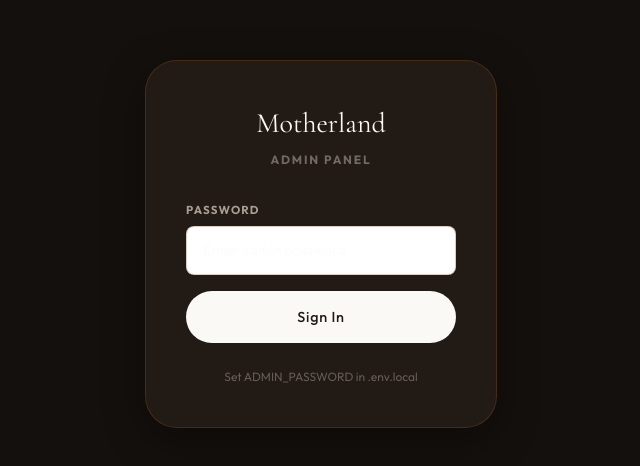
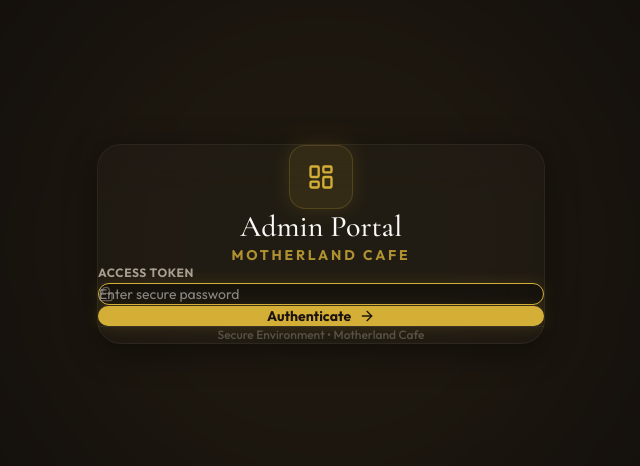
Before and after one commit to noobharshu-dev/motherland-cafe, a Next.js app: page /admin in a window 1280 px wide. Shown: the part 156-622 px from the top of the page, without its empty margins (319-959 px from the left). Built offline with nearby package versions, Linux system fonts and the light colour scheme; no server answers.

Commit message:
fix(admin): style login and db error fallback pages to match pro-max aesthetic

```diff
--- a/src/app/admin/AdminLogin.tsx
+++ b/src/app/admin/AdminLogin.tsx
@@ -3,6 +3,8 @@
 import { useState, useTransition } from "react";
 import { useRouter } from "next/navigation";
 import { loginAdmin } from "./actions";
+import { Lock, ArrowRight, LayoutDashboard } from "lucide-react";
+import { motion } from "framer-motion";
 
 export default function AdminLogin() {
   const [password, setPassword] = useState("");
@@ -21,81 +23,86 @@ export default function AdminLogin() {
   };
 
   return (
-    <div style={{
-      minHeight: "100vh", display: "flex", alignItems: "center",
-      justifyContent: "center", background: "var(--color-bg)",
-    }}>
-      <div style={{
-        width: "100%", maxWidth: "400px", padding: "0 1.5rem",
-      }}>
-        <div style={{
-          background: "var(--color-surface)",
-          border: "1px solid rgba(217,119,6,0.2)",
-          borderRadius: "var(--radius-xl)",
-          padding: "2.5rem",
-          boxShadow: "var(--shadow-warm)",
-        }}>
-          {/* Logo */}
-          <div style={{ textAlign: "center", marginBottom: "2rem" }}>
-            <h1 style={{
-              fontFamily: "var(--font-heading)", fontSize: "1.75rem",
-              color: "var(--color-primary)",
-            }}>Motherland</h1>
-            <p style={{
-              fontFamily: "var(--font-body)", fontSize: "0.75rem",
-              fontWeight: 700, letterSpacing: "0.15em", textTransform: "uppercase",
-              color: "var(--color-secondary)", opacity: 0.6, marginTop: "0.25rem",
-            }}>Admin Panel</p>
+    <div className="min-h-screen bg-[var(--color-bg)] flex items-center justify-center p-4 font-[family-name:var(--font-body)] relative overflow-hidden">
+      {/* Background ambient glow */}
+      <div className="absolute top-1/2 left-1/2 -translate-x-1/2 -translate-y-1/2 w-[600px] h-[600px] bg-[var(--color-cta)]/5 rounded-full blur-[100px] pointer-events-none" />
+
+      <motion.div
+        initial={{ opacity: 0, y: 20 }}
+        animate={{ opacity: 1, y: 0 }}
+        transition={{ duration: 0.5, ease: "easeOut" }}
+        className="w-full max-w-md relative z-10"
+      >
+        <div className="bg-[rgba(255,255,255,0.02)] backdrop-blur-xl border border-[rgba(255,255,255,0.05)] rounded-3xl p-8 shadow-[0_8px_32px_rgba(0,0,0,0.4)]">
+          <div className="flex flex-col items-center mb-10">
+            <div className="w-16 h-16 bg-[rgba(212,175,55,0.1)] rounded-2xl flex items-center justify-center border border-[rgba(212,175,55,0.2)] mb-6 shadow-[0_0_20px_rgba(212,175,55,0.15)]">
+              <LayoutDashboard className="text-[var(--color-cta)]" size={28} />
+            </div>
+            <h1 className="font-[family-name:var(--font-heading)] text-3xl text-[var(--color-primary)] font-medium text-center">
+              Admin Portal
+            </h1>
+            <p className="text-sm font-bold tracking-[0.2em] uppercase text-[var(--color-cta)] mt-2 opacity-80">
+              Motherland Cafe
+            </p>
           </div>
 
-          <form onSubmit={handleSubmit} style={{ display: "flex", flexDirection: "column", gap: "1rem" }}>
+          <form onSubmit={handleSubmit} className="space-y-6">
             <div>
-              <label style={{
-                display: "block", fontFamily: "var(--font-body)", fontSize: "0.72rem",
-                fontWeight: 700, letterSpacing: "0.1em", textTransform: "uppercase",
-                color: "var(--color-secondary)", marginBottom: "0.4rem",
-              }}>Password</label>
+              <label className="block text-xs font-bold text-[var(--color-muted)] uppercase tracking-wider mb-2 ml-1">
+                Access Token
+              </label>
+              <div className="relative">
+                <div className="absolute inset-y-0 left-0 pl-4 flex items-center pointer-events-none">
+                  <Lock size={16} className="text-[var(--color-secondary)] opacity-50" />
+                </div>
                 <input
                   type="password"
                   value={password}
                   onChange={(e) => setPassword(e.target.value)}
                   required
                   autoFocus
-                placeholder="Enter admin password"
-                style={{
-                  width: "100%", padding: "0.75rem 1rem",
-                  border: `1.5px solid ${error ? "#DC2626" : "rgba(120,53,15,0.25)"}`,
-                  borderRadius: "var(--radius-sm)", background: "white",
-                  fontFamily: "var(--font-body)", fontSize: "0.9rem",
-                  color: "var(--color-text)", outline: "none",
-                  boxSizing: "border-box",
-                }}
+                  placeholder="Enter secure password"
+                  className={`w-full pl-11 pr-4 py-3.5 bg-[rgba(0,0,0,0.3)] text-[var(--color-primary)] rounded-xl text-sm outline-none transition-all border ${
+                    error
+                      ? "border-red-500/50 focus:border-red-500 shadow-[0_0_15px_rgba(220,38,38,0.15)]"
+                      : "border-[rgba(255,255,255,0.1)] focus:border-[var(--color-cta)] focus:shadow-[0_0_15px_rgba(212,175,55,0.15)]"
+                  }`}
                 />
+              </div>
               {error && (
-                <p style={{ fontSize: "0.8rem", color: "#DC2626", marginTop: "0.4rem" }}>
+                <motion.p
+                  initial={{ opacity: 0, height: 0 }}
+                  animate={{ opacity: 1, height: "auto" }}
+                  className="text-xs font-medium text-red-400 mt-2 ml-1"
+                >
                   {error}
-                </p>
+                </motion.p>
               )}
             </div>
 
             <button
               type="submit"
               disabled={isPending}
-              className="btn-primary"
-              style={{ justifyContent: "center", opacity: isPending ? 0.7 : 1 }}
+              className="w-full flex items-center justify-center gap-2 py-3.5 bg-[var(--color-cta)] text-[#1A1311] rounded-xl text-sm font-bold hover:bg-[#B8972E] transition-all shadow-[0_0_15px_rgba(212,175,55,0.2)] hover:shadow-[0_0_25px_rgba(212,175,55,0.3)] disabled:opacity-70 disabled:cursor-not-allowed group"
             >
-              {isPending ? "Signing in…" : "Sign In"}
+              {isPending ? (
+                <div className="w-5 h-5 border-2 border-[#1A1311] border-t-transparent rounded-full animate-spin" />
+              ) : (
+                <>
+                  Authenticate
+                  <ArrowRight size={16} className="transition-transform group-hover:translate-x-1" />
+                </>
+              )}
             </button>
           </form>
 
-          <p style={{
-            textAlign: "center", fontSize: "0.75rem",
-            color: "var(--color-secondary)", opacity: 0.5, marginTop: "1.5rem",
-          }}>
-            Set ADMIN_PASSWORD in .env.local
+          <div className="mt-8 pt-6 border-t border-[rgba(255,255,255,0.05)] text-center">
+            <p className="text-xs text-[var(--color-secondary)] opacity-40 font-medium">
+              Secure Environment • Motherland Cafe
             </p>
           </div>
         </div>
+      </motion.div>
     </div>
   );
 }
--- a/src/app/admin/page.tsx
+++ b/src/app/admin/page.tsx
@@ -39,20 +39,25 @@ export default async function AdminPage() {
   } catch (err) {
     const msg = err instanceof Error ? err.message : "Unknown error";
     return (
-      <div style={{ minHeight: "100vh", display: "flex", alignItems: "center", justifyContent: "center", background: "var(--color-bg)", fontFamily: "var(--font-body)" }}>
-        <div style={{ maxWidth: "480px", padding: "2.5rem", background: "white", borderRadius: "16px", border: "1px solid rgba(220,38,38,0.2)", boxShadow: "0 4px 24px rgba(120,53,15,0.1)" }}>
-          <h2 style={{ fontFamily: "var(--font-heading)", color: "#DC2626", marginBottom: "1rem" }}>Database Unreachable</h2>
-          <p style={{ fontSize: "0.9rem", color: "var(--color-secondary)", lineHeight: 1.7, marginBottom: "1.25rem" }}>
-            Neon free-tier databases sleep after inactivity. <strong>Wait 5 seconds and refresh the page</strong> — it will wake up automatically.
+      <div className="min-h-screen bg-[var(--color-bg)] flex items-center justify-center p-4 font-[family-name:var(--font-body)]">
+        <div className="w-full max-w-md bg-[rgba(255,255,255,0.02)] backdrop-blur-xl border border-[rgba(220,38,38,0.2)] rounded-3xl p-8 shadow-[0_8px_32px_rgba(0,0,0,0.4)] text-center relative overflow-hidden">
+          {/* Subtle red glow */}
+          <div className="absolute top-0 left-1/2 -translate-x-1/2 w-[200px] h-[100px] bg-red-500/10 blur-[50px] pointer-events-none" />
+
+          <h2 className="font-[family-name:var(--font-heading)] text-2xl text-red-400 mb-4 relative z-10">Database Unreachable</h2>
+          <p className="text-sm text-[var(--color-secondary)] leading-relaxed mb-6 relative z-10">
+            Neon free-tier databases sleep after inactivity. <strong className="text-[var(--color-primary)]">Wait 5 seconds and refresh the page</strong> — it will wake up automatically.
           </p>
-          <p style={{ fontSize: "0.78rem", color: "var(--color-secondary)", opacity: 0.65, marginBottom: "1.5rem", wordBreak: "break-all" }}>
-            Error: {msg.slice(0, 200)}
-          </p>
-          <div style={{ display: "flex", gap: "0.75rem" }}>
-            <a href="/admin" style={{ display: "inline-flex", padding: "0.6rem 1.25rem", background: "var(--color-primary)", color: "var(--color-bg)", borderRadius: "8px", textDecoration: "none", fontSize: "0.85rem", fontWeight: 700 }}>
-              Retry
+          <div className="bg-[rgba(0,0,0,0.3)] border border-[rgba(255,255,255,0.05)] rounded-xl p-4 mb-8 text-left overflow-x-auto relative z-10 custom-scrollbar">
+            <p className="text-xs text-[var(--color-muted)] font-mono whitespace-pre-wrap break-words opacity-80">
+              Error: {msg.slice(0, 250)}...
+            </p>
+          </div>
+          <div className="flex flex-col gap-4 items-center relative z-10">
+            <a href="/admin" className="px-8 py-3 bg-red-500/10 text-red-400 border border-red-500/20 rounded-xl text-sm font-bold hover:bg-red-500/20 transition-colors shadow-[0_0_15px_rgba(220,38,38,0.1)]">
+              Refresh Page
             </a>
-            <p style={{ fontSize: "0.75rem", color: "var(--color-secondary)", opacity: 0.55, alignSelf: "center" }}>
+            <p className="text-xs text-[var(--color-muted)] opacity-60">
               Also check DATABASE_URL in .env.local
             </p>
           </div>
```
Lines whose indentation alone changed are shown as unchanged.
